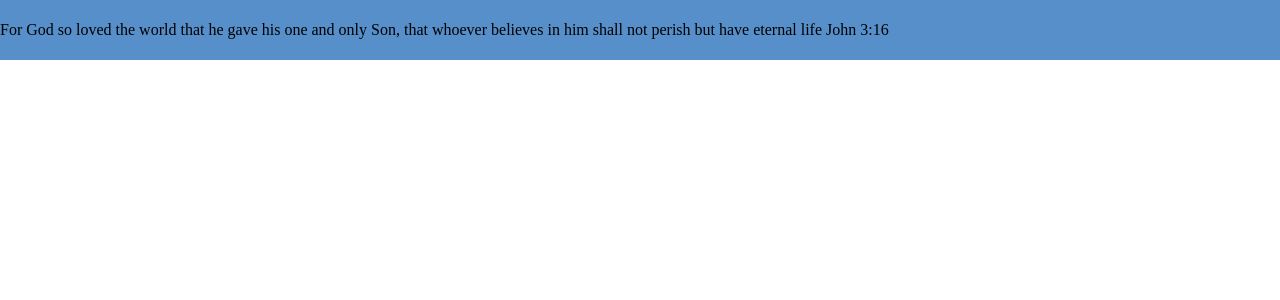
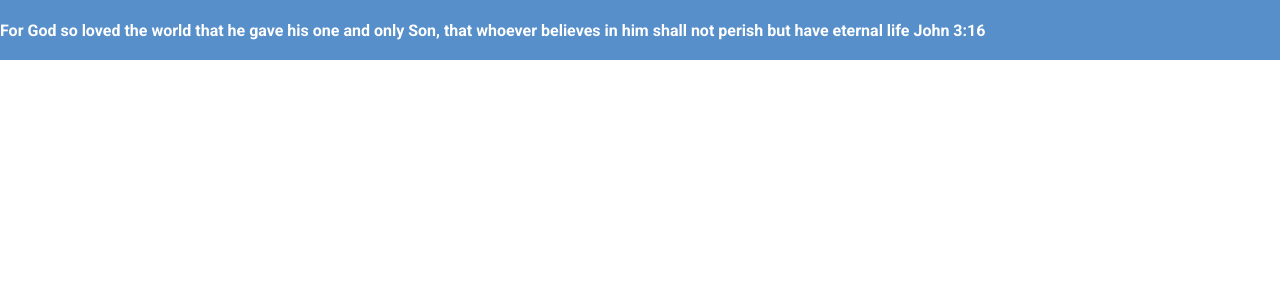
Before and after one commit to AlazarBekele/Dashboard, a Django app: page / in a window 1280 px wide. Shown: the top 300 px of the page. Run offline with Django 5.2, Linux system fonts and the light colour scheme.

Commit message:
Add qoute

```diff
--- a/AG/templates/Include/NavSection/Nav.html
+++ b/AG/templates/Include/NavSection/Nav.html
@@ -1,4 +1,4 @@
-
+{% load static %}
 <div class="NavContainer">
 
 
@@ -12,7 +12,7 @@
 
         <div>
 
-            <p>For God so loved the world that he gave his one and only Son, that whoever believes in him shall not perish but have eternal life <span>John 3:16</span></p>
+            <p class="roboto HighNav">For God so loved the world that he gave his one and only Son, that whoever believes in him shall not perish but have eternal life <span>John 3:16</span></p>
 
         </div>
 
--- a/AG/templates/Include/indexHead.html
+++ b/AG/templates/Include/indexHead.html
@@ -9,6 +9,7 @@
 
     {% comment %} Css link {% endcomment %}
     <link rel="stylesheet" href="{% static "Design/Index/Design.css" %}">
+    <link rel="stylesheet" href="{% static "Font/font.css" %}">
 
     {% comment %} Font link {% endcomment %}
     <link rel="preconnect" href="https://fonts.googleapis.com">
--- a/static/Design/Index/Design.css
+++ b/static/Design/Index/Design.css
@@ -7,3 +7,7 @@
     top: 0;
     left: 0;
 }
+
+.HighNav {
+    color: white;
+}
--- a/static/Font/font.css
+++ b/static/Font/font.css
@@ -0,0 +1,9 @@
+
+.roboto {
+    font-family: "Roboto", serif;
+    font-optical-sizing: auto;
+    font-weight: 700;
+    font-style: normal;
+    font-variation-settings:
+      "wdth" 100;
+  }
```
